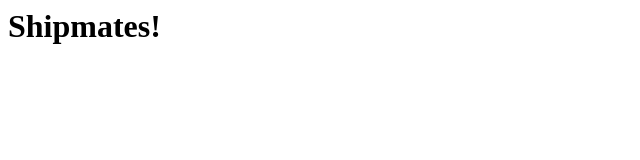
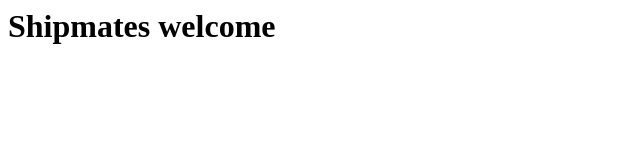
Before and after one commit to pretherford/shipmates, a plain HTML site: page index.html in a window 1280 px wide. Shown: the whole page, without its empty margins (0-640 px from the left). Drawn offline with Linux system fonts and the light colour scheme.

Commit message:
Update index.html

```diff
--- a/index.html
+++ b/index.html
@@ -1,3 +1,3 @@
 <html>
-<h1>Shipmates!</h1>
+<h1>Shipmates welcome</h1>
 </html>
```
